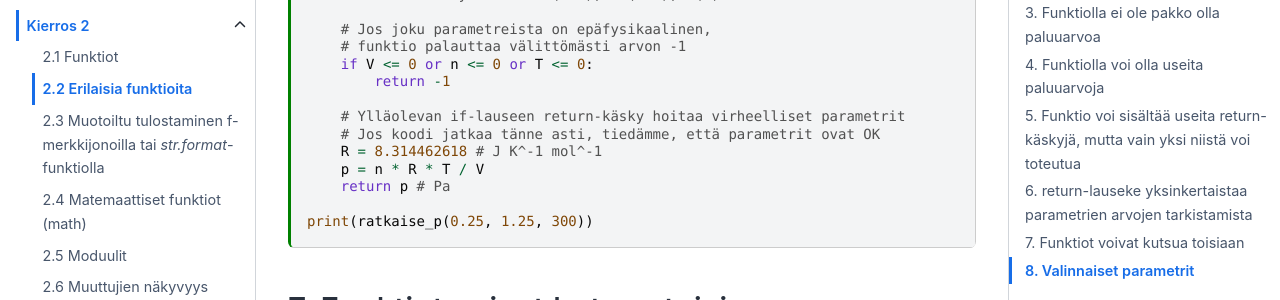
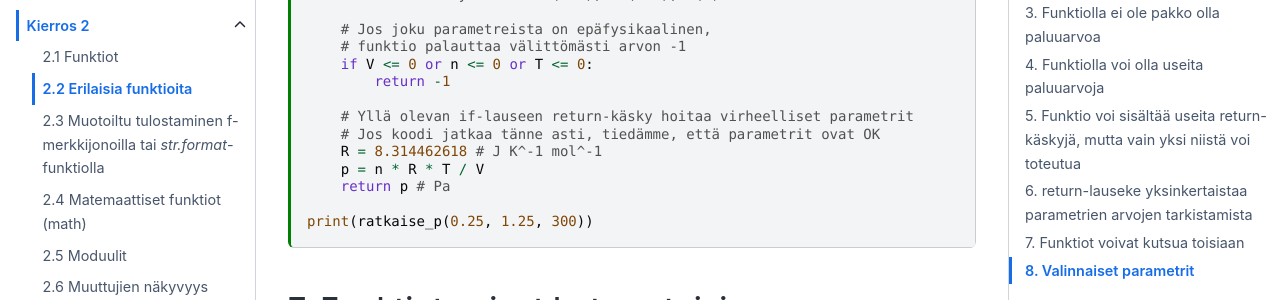
Before and after one commit to elina-ruha/CHEM-ohjelmointikurssikirja-test, a Jupyter Book: the page built from book/Kierros2/s2_2.md, in a window 1280 px wide and 900 px high, scrolled down 1866 px. Shown: the part 152-452 px from the top of the window. Built offline with Jupyter Book 1.0.4 settings and Sphinx 7.4.7 and the Sphinx Book theme 1.1.4, drawn with Linux system fonts in a browser that asks for light colours; comment, search, counter and statistics services are not loaded.

Commit message:
Update s2_2.md

```diff
--- a/book/Kierros2/s2_2.md
+++ b/book/Kierros2/s2_2.md
@@ -84,7 +84,7 @@ def ratkaise_p(V, n, T):
     if V <= 0 or n <= 0 or T <= 0:
         return -1
 
-    # Ylläolevan if-lauseen return-käsky hoitaa virheelliset parametrit
+    # Yllä olevan if-lauseen return-käsky hoitaa virheelliset parametrit
     # Jos koodi jatkaa tänne asti, tiedämme, että parametrit ovat OK
     R = 8.314462618 # J K^-1 mol^-1
     p = n * R * T / V
```
